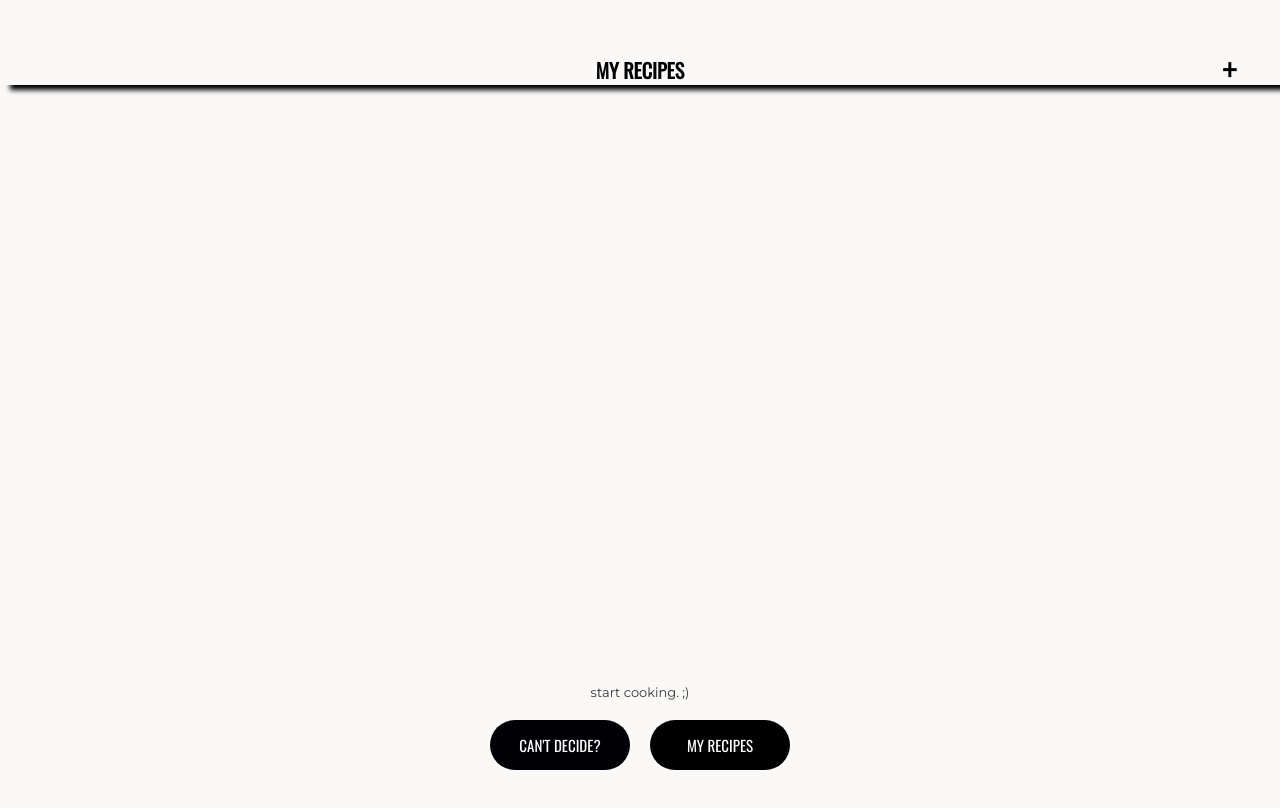
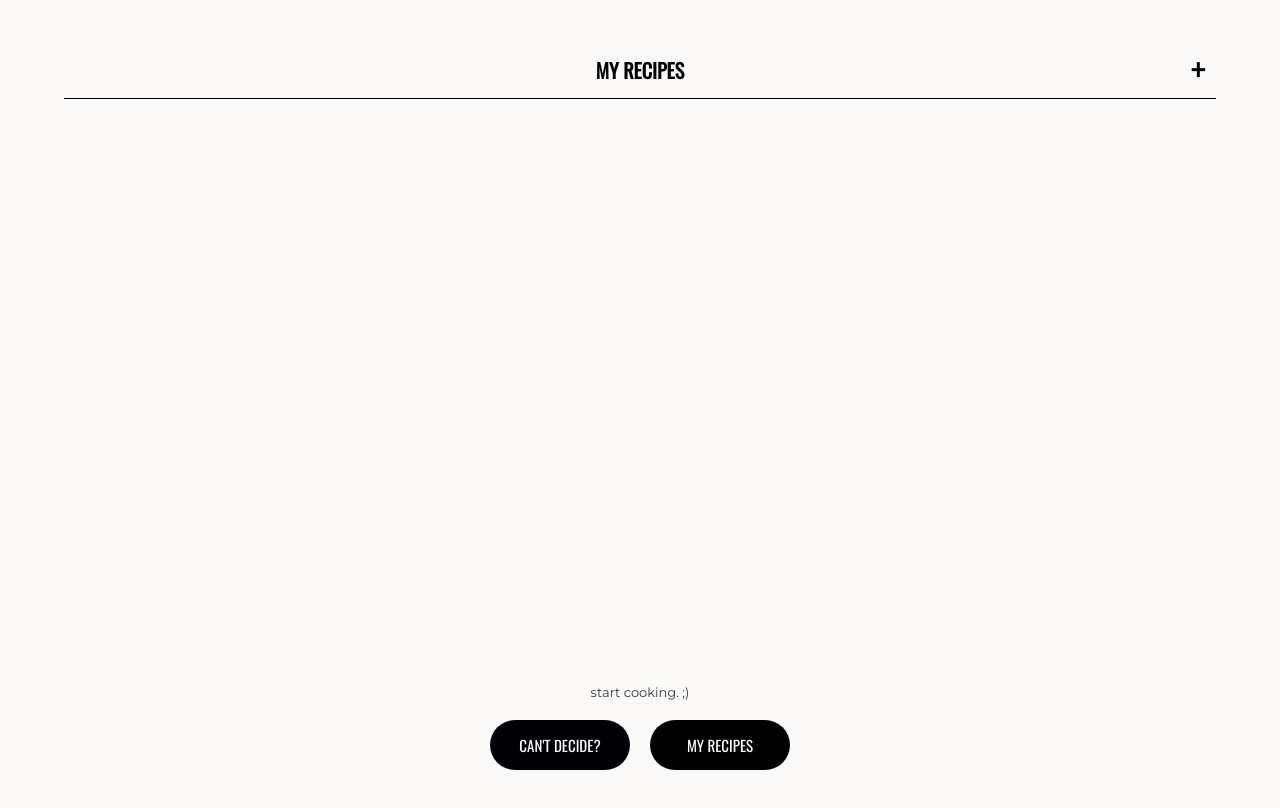
Before and after one commit to vickybremer/Rezeptbuch, a React (Create React App) app in the folder rezeptbuch/: page / in a window 1280 px wide. Shown: the top 808 px of the page. Built offline with nearby package versions, Linux system fonts and the light colour scheme.

Commit message:
hr Linie und + platziert

```diff
--- a/rezeptbuch/src/components/fullRecipe/fullRecipe.js
+++ b/rezeptbuch/src/components/fullRecipe/fullRecipe.js
@@ -7,6 +7,7 @@ export default function FullRecipe({ listData, selectedRecipe, closeHandler }) {
   return (
     <div className={styles.fullRecipeContainer}>
       <div className={styles.infoBox}>
+        <button onClick={closeHandler}> ⌄ </button>
         <div className={styles.fullRecipeTextStyling}>
           <h3>{recipe[0].title}</h3>
           <h4>ingredients</h4>
@@ -25,7 +26,8 @@ export default function FullRecipe({ listData, selectedRecipe, closeHandler }) {
           </h5>
           <h5>{"created on: " + recipe[0].date}</h5>
         </div>
-        <button onClick={closeHandler}> close </button>
-      </div></div>
+
+      </div>
+    </div>
   );
 }
--- a/rezeptbuch/src/components/fullRecipe/fullRecipe.module.css
+++ b/rezeptbuch/src/components/fullRecipe/fullRecipe.module.css
@@ -59,19 +59,18 @@ li {
 }
 
 .infoBox button {
-  background-color: rgb(255, 255, 255);
+  background-color: rgba(0, 0, 0, 0);
+  color:white;
   border-radius: 5px;
   border: none;
 
   text-align: center;
-  font-family: konnect;
-  color: rgb(56, 56, 56);
-  font-size: 13px;
+  font-family: montserrat;
+  font-size: 20px;
   font-weight: 400;
   text-transform: lowercase;
 
+  margin: 33px;
+  float: right;
+  /* position: fixed; */
 }
-
-/* .infoBox #stepsStyling {
-  margin-left: 10px;
-} */
--- a/rezeptbuch/src/components/header/Header.css
+++ b/rezeptbuch/src/components/header/Header.css
@@ -17,11 +17,10 @@ h1 {
   text-transform: uppercase;
 }
 
-hr {
-  position: fixed;
+/* hr {
   margin-top: -28px;
   border: none;
   height: 1px;
   background-color: rgb(105, 105, 105);
   width: 90%;
-}
+} */
--- a/rezeptbuch/src/components/navigation/Navigation.js
+++ b/rezeptbuch/src/components/navigation/Navigation.js
@@ -8,6 +8,7 @@ export default function Navigation({ nav }) {
         <button className={styles.nav3} onClick={() => nav("AddRecipe")}>
           +
         </button>
+        <hr />
       </div>
       <footer>
         <button className={styles.nav1} onClick={() => nav("Randomizer")}>
--- a/rezeptbuch/src/components/navigation/Navigation.module.css
+++ b/rezeptbuch/src/components/navigation/Navigation.module.css
@@ -3,6 +3,7 @@
   display: flex;
   flex-direction: column;
 }
+
 
 .navButtons .nav1 {
   margin-top: 0px;
@@ -47,13 +48,17 @@
 }
 
 .nav3Container {
-  display: flex;
-  justify-content: flex-end;
+  /* display: flex; */
+  justify-content: center;
   width: 100%;
   height: 85px;
   position: fixed;
   top: 0px;
-  box-shadow:10px 5px 5px black;
+  /* box-shadow:10px 5px 5px black; */
+  /* display: inline-flex; */
+  align-items:center;
+
+  background-color: rgba(109, 80, 80, 0);
 }
 .navButtons .nav3 {
   font-family: oswald;
@@ -64,8 +69,10 @@
   border: none;
   margin-top: 40px;
   margin-right: 35px;
+  margin-left: 90%;
   width: 30px;
   height: 50px;
+
 
 }
 
@@ -83,3 +90,14 @@ footer {
   position: fixed;
   bottom: 0px;
 }
+
+hr{
+  top:-1px;
+  width: 90%;
+  border:none;
+  height: 1px;
+  background-color: rgb(0, 0, 0);
+  display: inline-flex;
+  align-items: flex-end;
+
+}
```
